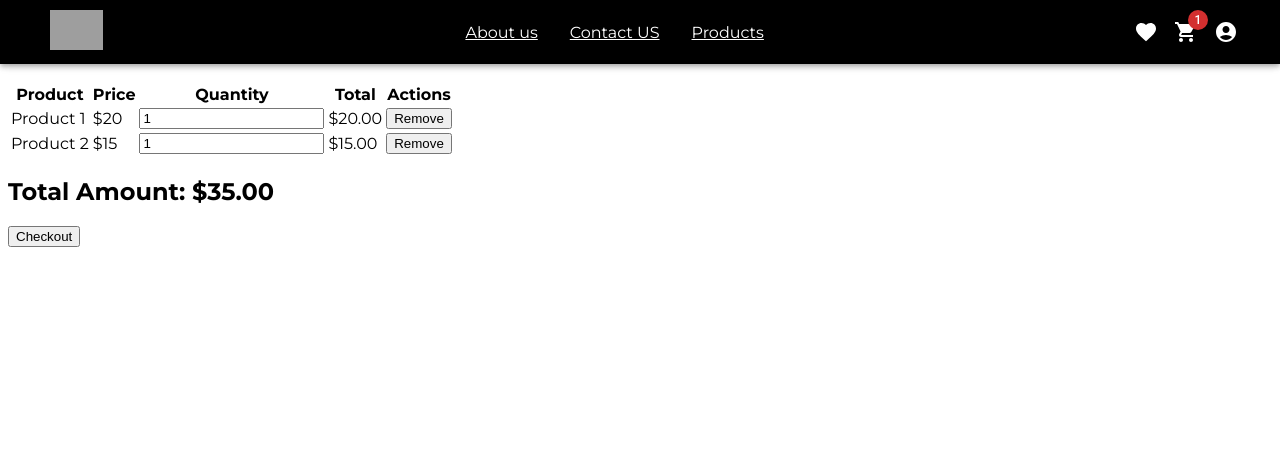
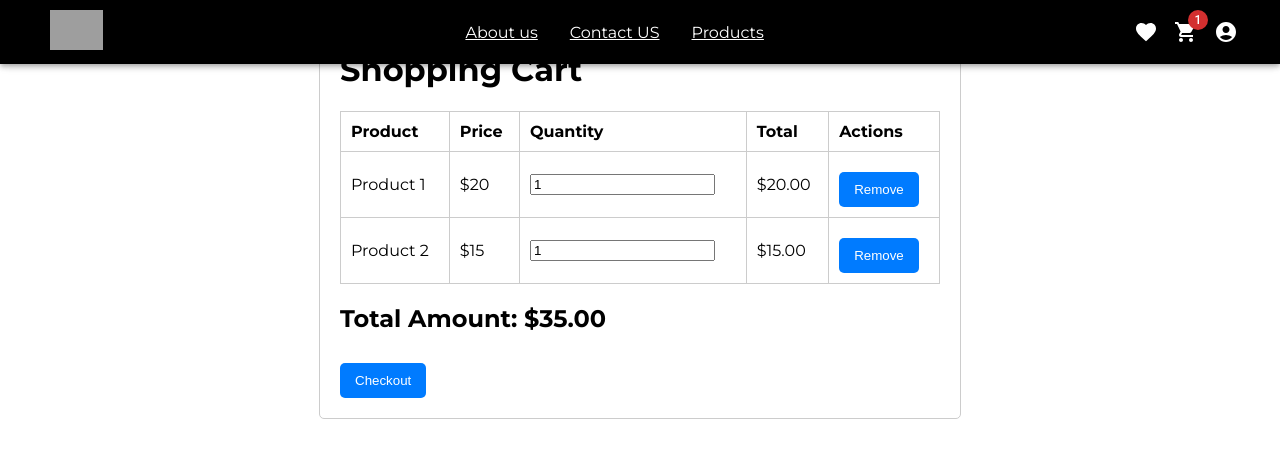
Before and after one commit to BisanGhoul/ecommerce-project, a React (Vite) app: page /cart in a window 1280 px wide. Shown: the top 458 px of the page. Built offline with nearby package versions, Linux system fonts and the light colour scheme; grey boxes are pictures that could not be loaded.

Commit message:
Added some styling to the cart

```diff
--- a/src/Cart/cartPage.css
+++ b/src/Cart/cartPage.css
@@ -1,47 +1,32 @@
-.signup-container {
-    display: flex;
-    flex-direction: column;
-    align-items: center;
-    margin-top: 80px; /* Adjust this based on the AppBar height */
-  }
+.cart {
+    max-width: 600px;
+    margin: auto;
+    padding: 20px;
+    border: 1px solid #ccc;
+    border-radius: 5px;
+}
 
-  .signup-form-box {
+table {
     width: 100%;
-    max-width: 400px;
-    padding: 20px;
-    padding-top: 10px;
-    background-color: white;
-    box-shadow: 2px 4px 8px rgba(0, 0, 0, 0.288);
-    border-radius: 8px;
-  }
+    border-collapse: collapse;
+}
 
-  .input-label {
-    display: block;
-    margin-bottom: 8px; /* Space between label and input */
-    font-weight: bold; /* Makes the label text bold */
-  }
+th, td {
+    padding: 10px;
+    text-align: left;
+    border: 1px solid #ccc;
+}
 
-  .input-field {
-    width: 100%;
-    margin-bottom: 16px; /* Space between fields */
-    border: 1px solid #ccc; /* Default border */
-    transition: border-color 0.3s ease; /* Smooth transition for border color */
-  }
+button {
+    margin-top: 10px;
+    padding: 10px 15px;
+    background-color: #007bff;
+    color: white;
+    border: none;
+    border-radius: 5px;
+    cursor: pointer;
+}
 
-  .input-field:focus {
-    border-color: grey; /* Change border color to grey when focused */
-  }
-
-  .input-field:active {
-    border-color: rgb(26, 23, 23); /* Change border color to grey when focused */
-  }
-
-  .signup-button {
-    background-color: black; /* Button color */
-    color: white; /* Button text color */
-    transition: background-color 0.3s ease; /* Smooth transition for background color */
-  }
-
-  .signup-button:hover {
-    background-color: grey; /* Darker shade on hover */
-  }
+button:hover {
+    background-color: #0056b3;
+}
```
